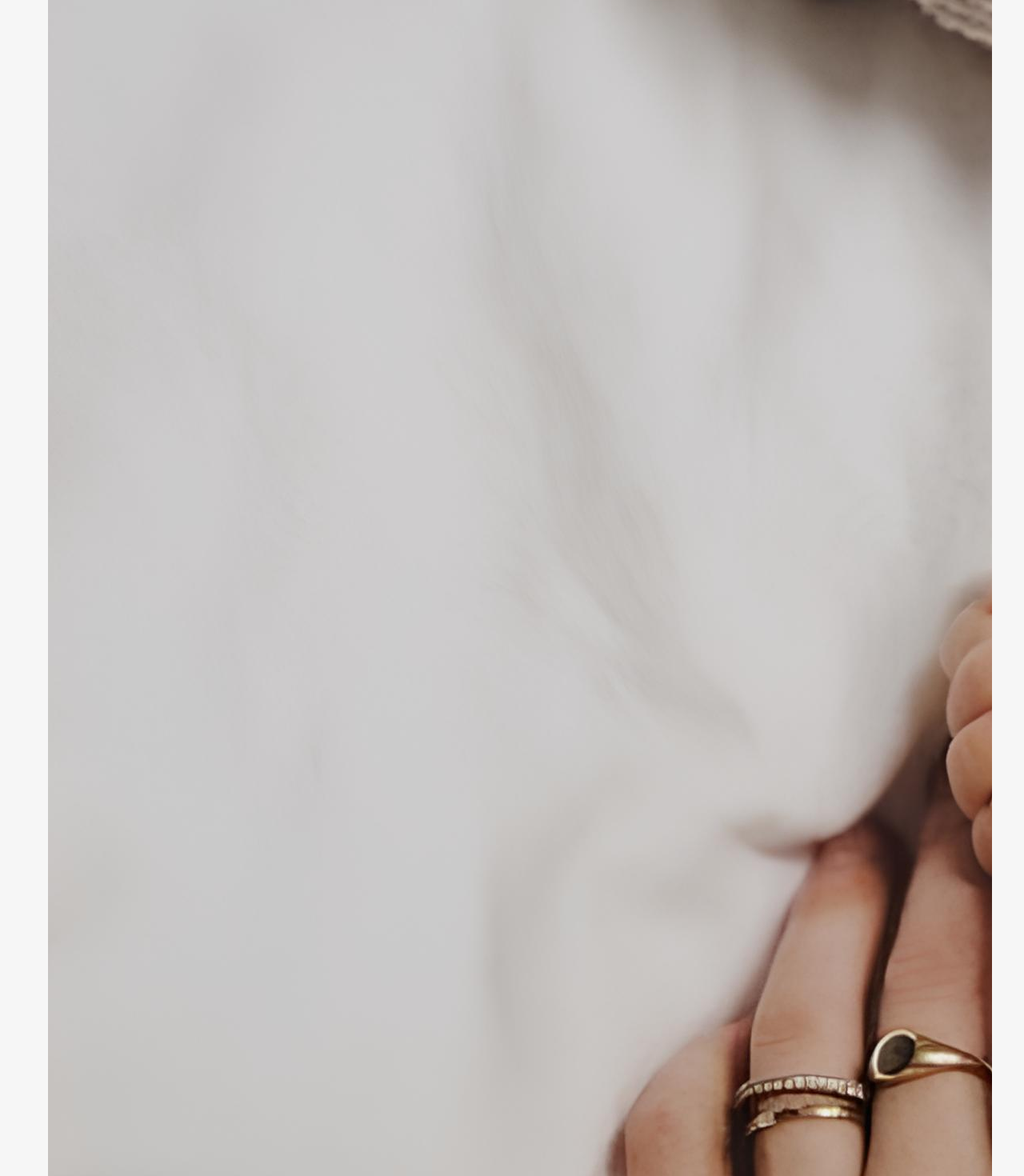
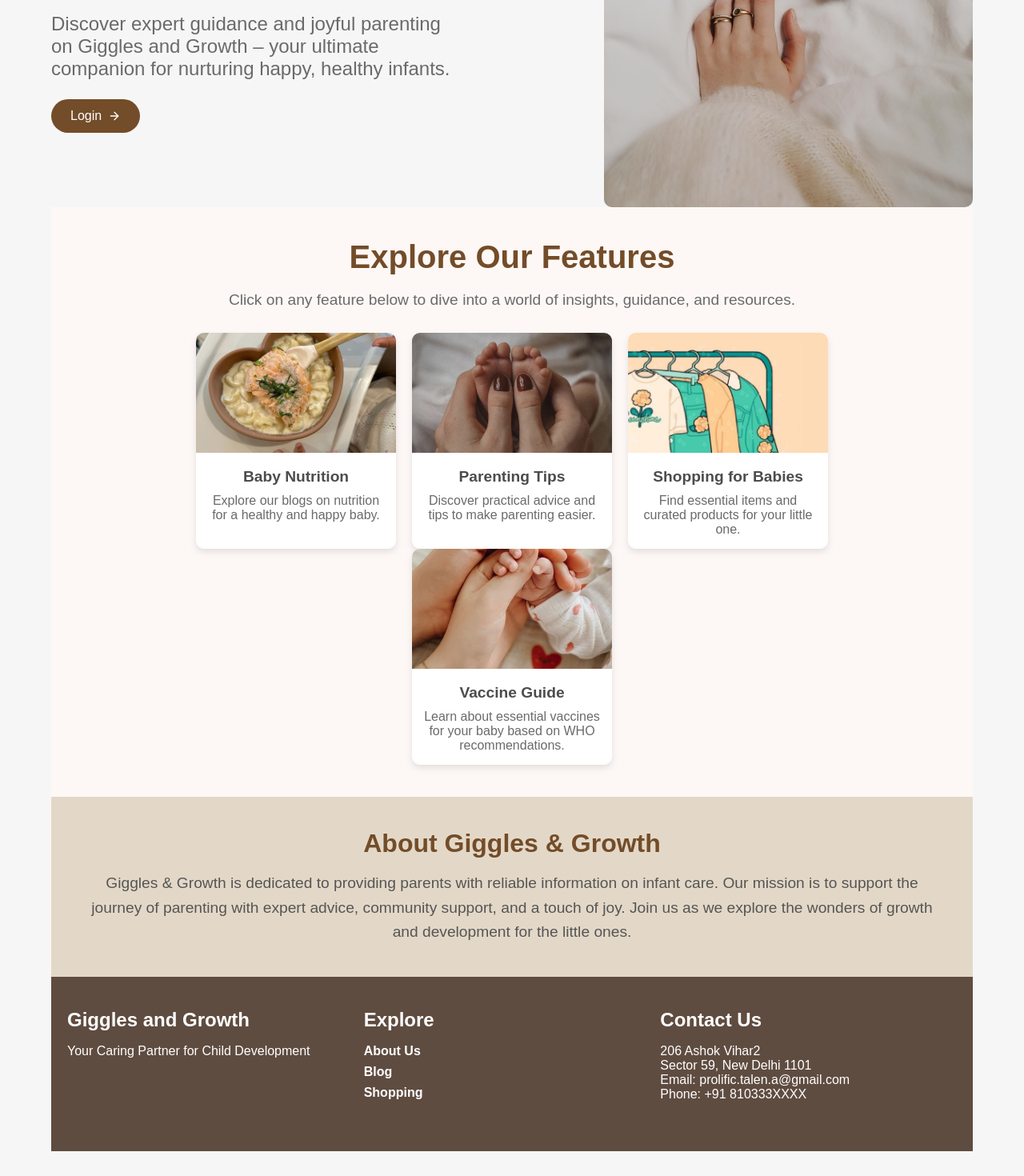
Before and after one commit to Prolifictalen/infactcare, a React (Create React App) app: page / in a window 1280 px wide. Shown: the part 340-1810 px from the top of the page at 80% size. After the commit the page ends 1779 px from the top, so only its background shows below. Built offline with nearby package versions, Linux system fonts and the light colour scheme.

Commit message:
Update App.css

```diff
--- a/src/App.css
+++ b/src/App.css
@@ -3,148 +3,323 @@
   margin: 0;
   padding: 0;
   box-sizing: border-box;
-  font-family: "Reem Kufi", sans-serif, Arial, sans-serif;
+  font-family: "Reem Kufi", Arial, sans-serif;;
+}
+
+img {
+  max-width: 100%;
+  height: auto;
 }
 
 body {
+  max-width: 100%;
+  overflow-x: hidden;
   background-color: #f6f6f6;
-  color: #333;
-  line-height: 1.6;
 }
 
 .App {
   min-height: 100vh;
-  max-width: 1200px;
+  width: 90vw;
+  max-width: 1900px;
   margin: 0 auto;
-  padding: 20px;
-  overflow-x: hidden;
 }
 
-/* Navbar Styles */
+/* Navbar */
 nav {
   display: flex;
+  align-items: center;
   justify-content: space-between;
-  align-items: center;
-  padding: 10px 20px;
-  background-color: #fff;
-  box-shadow: 0 2px 5px rgba(0, 0, 0, 0.1);
+  max-height: 90px;
+  margin-top: 0px;
 }
 
 .nav-links-container a {
-  margin-right: 20px;
+  margin-right: 3rem;
   text-decoration: none;
-  color: #333;
+  color: black;
+  font-size: 1.1rem;
   font-weight: 600;
-}
-
-.nav-links-container a:hover {
-  color: #734c29;
 }
 
 .logo {
   max-width: 100px;
+  min-width: 80px;
   cursor: pointer;
+  margin-top: 40px;
 }
 
-/* Interactive Cards */
+/* Home Section */
+.home-container {
+  display: flex;
+  align-items: center;
+  justify-content: space-between;
+  padding-top: 3rem;
+  position: relative;
+}
+
+.home-text-section {
+  flex: 1;
+  display: flex;
+  flex-direction: column;
+  justify-content: center;
+  align-items: flex-start;
+}
+
+.heading {
+  font-size: clamp(2rem, 5vw, 4rem);
+  color: #4c4c4c;
+  max-width: 600px;
+}
+
+.description {
+  font-size: clamp(1rem, 3vw, 1.5rem);
+  max-width: 500px;
+  color: #6a6a6a;
+  margin: 1.5rem 0;
+}
+
+.secondary-button {
+  padding: 12px 24px;
+  background-color: #734c29; /* Theme color */
+  color: #ffffff;
+  border: none;
+  border-radius: 25px;
+  font-size: 1rem;
+  cursor: pointer;
+  transition: background-color 0.3s ease;
+  display: inline-flex;
+  align-items: center;
+}
+
+.secondary-button svg {
+  margin-left: 8px;
+}
+
+.secondary-button:hover {
+  background-color: #3e3232;
+}
+
+.button-container {
+  margin-bottom: 40px; /* Adds space below the button */
+}
+
+.home-image {
+  flex: 1;
+  max-width: 40%;
+  border-radius: 10px;
+}
+
+/* Interactive Cards Section */
+.interactive-section {
+  padding: 40px 0;
+  background-color: #fdf8f5; /* Light beige background */
+  text-align: center;
+}
+
+.interactive-section h2 {
+  font-size: 2.5rem;
+  color: #734c29;
+  margin-bottom: 20px;
+}
+
+.interactive-description {
+  font-size: 1.2rem;
+  color: #6a6a6a;
+  margin-bottom: 30px;
+  max-width: 800px;
+  margin-left: auto;
+  margin-right: auto;
+}
+
 .interactive-cards {
   display: flex;
   flex-wrap: wrap;
+  justify-content: center;
   gap: 20px;
-  justify-content: center;
-  padding: 20px 0;
 }
 
 .card {
-  background: #fff;
-  border-radius: 8px;
+  width: 250px;
+  background-color: #fff;
+  border-radius: 10px;
   box-shadow: 0px 4px 8px rgba(0, 0, 0, 0.1);
-  width: 300px;
   overflow: hidden;
-  text-decoration: none;
-  color: #333;
-  transition: transform 0.3s ease;
+  cursor: pointer;
+  text-decoration: none; /* Remove underline */
+  color: inherit; /* Inherit text color */
+  transition: transform 0.3s ease, box-shadow 0.3s ease;
 }
 
 .card:hover {
   transform: translateY(-10px);
+  text-decoration: none;
+  box-shadow: 0px 8px 16px rgba(0, 0, 0, 0.2);
 }
 
 .card img {
   width: 100%;
-  height: 200px;
+  height: 150px;
   object-fit: cover;
 }
 
 .card-content {
   padding: 15px;
+  text-align: center;
 }
 
 .card-content h3 {
+  font-size: 1.2rem;
+  color: #4c4c4c;
   margin-bottom: 10px;
-  font-size: 1.2rem;
-  color: #734c29;
 }
 
 .card-content p {
   font-size: 1rem;
-  color: #555;
+  color: #6a6a6a;
 }
 
-/* Footer Styles */
+
+/* About Section */
+.about-section {
+  background-color: #e3d8c7;
+  padding: 40px;
+  text-align: center;
+}
+
+.about-section h2 {
+  font-size: 2rem;
+  color: #734c29;
+  margin-bottom: 1rem;
+}
+
+.about-section p {
+  font-size: 1.2rem;
+  color: #555;
+  line-height: 1.6;
+}
+
+/* Footer */
+/* Footer */
 .footer {
   display: flex;
+  justify-content: space-between;
+  align-items: flex-start;
+  background-color: #734c29;
+  color: white;
+  padding: 20px 40px;
   flex-wrap: wrap;
-  justify-content: space-between;
-  padding: 20px;
-  background: #734c29;
-  color: #fff;
 }
 
-.footer-section {
+.footer-left,
+.footer-middle,
+.footer-right {
   flex: 1;
-  margin: 10px;
+  margin-bottom: 1rem;
 }
 
-.footer-section h4 {
-  margin-bottom: 10px;
-  font-size: 1.2rem;
+.footer-left h3,
+.footer-middle h4,
+.footer-right h4 {
+  margin-bottom: 1rem;
+  font-size: 1.5rem;
 }
 
-.footer-section ul {
+.footer-left p,
+.footer-middle ul,
+.footer-right p {
+  font-size: 1rem;
+}
+
+.footer-middle ul {
   list-style: none;
   padding: 0;
 }
 
-.footer-section ul li {
-  margin-bottom: 8px;
+.footer-middle ul li {
+  margin-bottom: 0.5rem;
 }
 
-.footer-section ul li a {
-  text-decoration: none;
-  color: #fff;
+.footer-middle ul li a {
+  color: white; /* Simple white text for the links */
+  text-decoration: none; /* Remove underline */
+  font-weight: 600; /* Optional: Make the text slightly bold */
 }
 
-.footer-section ul li a:hover {
-  text-decoration: underline;
+.footer-middle ul li a:hover {
+  color: white; /* Keep white color on hover */
+  text-decoration: none; /* No underline or style changes */
 }
 
 /* Responsive Styles */
-@media (max-width: 768px) {
-  nav {
-    flex-direction: column;
+@media (max-width: 1023px) {
+  .home-container {
+    flex-direction: column-reverse;
+    align-items: center;
+    justify-content: center;
   }
 
-  .interactive-cards {
-    flex-direction: column;
+  .home-text-section {
+    align-items: center;
+    text-align: center;
+    margin-top: 2rem;
   }
 
-  .card {
-    width: 90%;
+  .home-image {
+    max-width: 80%;
+    margin-bottom: 2rem;
+  }
+
+  .heading {
+    text-align: center;
+    max-width: 90%;
+  }
+
+  .description {
+    text-align: center;
+    max-width: 90%;
+  }
+
+  .secondary-button {
+    padding: 0.8rem 2rem;
+    font-size: 1rem;
   }
 
   .footer {
     flex-direction: column;
     text-align: center;
   }
+
+  .footer-left,
+  .footer-middle,
+  .footer-right {
+    flex: none;
+    margin-bottom: 2rem;
+  }
+
+  .interactive-cards {
+    flex-direction: column;
+    align-items: center;
+  }
+
+  .card {
+    width: 90%;
+  }
 }
+
+@media (max-width: 600px) {
+  .heading {
+    font-size: 1.5rem;
+  }
+
+  .description {
+    font-size: 1rem;
+  }
+
+  .secondary-button {
+    padding: 0.7rem 1.5rem;
+  }
+
+  .card img {
+    height: 120px;
+  }
+}
```
